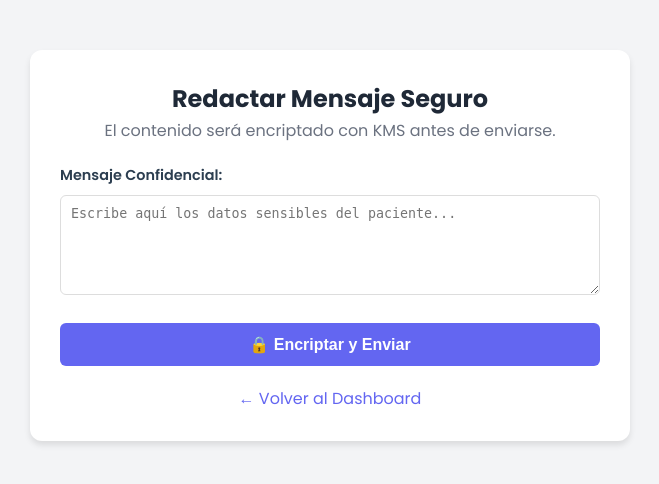
After one commit to galeyro/Web-page-hospital, a Django app: template hospital/login/templates/enviar_secreto.html in a window 1280 px wide. The commit adds this page. Shown: the top 484 px of the page, without its empty margins (310-969 px from the left). Run offline with Django 5.2, Linux system fonts and the light colour scheme; the template is opened without the code that fills it, so the values that code supplies are empty.

Commit message:
feat: Implementar KMS

```diff
--- a/hospital/hospital/urls.py
+++ b/hospital/hospital/urls.py
@@ -45,6 +45,8 @@ urlpatterns = [
     path('create_cita/', crear_cita, name='create_cita'),
     path('confirmar_cita/', confirmar_cita, name='confirmar_cita'),
 
+    path('hospital/redactar/', views.vista_enviar_secreto, name='enviar_secreto'),
+
     # OIDC Routes
     path('oidc/', include('mozilla_django_oidc.urls')),
 ]
--- /dev/null
+++ b/hospital/login/templates/enviar_secreto.html
@@ -0,0 +1,115 @@
+{% load static %}
+<!DOCTYPE html>
+<html lang="es">
+
+<head>
+    <meta charset="UTF-8">
+    <meta name="viewport" content="width=device-width, initial-scale=1.0">
+    <title>Redactar Mensaje Seguro - Alfa Hospital</title>
+    <link rel="stylesheet" href="{% static 'css/styles.css' %}">
+    <link href="https://fonts.googleapis.com/css2?family=Poppins:wght@400;600;700&display=swap" rel="stylesheet">
+    <style>
+        .container {
+            max-width: 600px;
+            margin: 50px auto;
+            background: white;
+            padding: 30px;
+            border-radius: 12px;
+            box-shadow: 0 4px 6px rgba(0, 0, 0, 0.1);
+        }
+
+        .form-group {
+            margin-bottom: 20px;
+        }
+
+        .form-control {
+            width: 100%;
+            padding: 10px;
+            border: 1px solid #ddd;
+            border-radius: 6px;
+            min-height: 100px;
+        }
+
+        .btn-submit {
+            background-color: #6366f1;
+            color: white;
+            border: none;
+            padding: 12px 20px;
+            border-radius: 6px;
+            cursor: pointer;
+            width: 100%;
+            font-size: 16px;
+            font-weight: 600;
+        }
+
+        .btn-submit:hover {
+            background-color: #4f46e5;
+        }
+
+        .alert {
+            padding: 15px;
+            margin-bottom: 20px;
+            border: 1px solid transparent;
+            border-radius: 4px;
+        }
+
+        .alert-success {
+            color: #3c763d;
+            background-color: #dff0d8;
+            border-color: #d6e9c6;
+        }
+
+        .alert-error {
+            color: #a94442;
+            background-color: #f2dede;
+            border-color: #ebccd1;
+        }
+    </style>
+</head>
+
+<body style="background-color: #f3f4f6; font-family: 'Poppins', sans-serif;">
+
+    <div class="container">
+        <h2 style="text-align: center; color: #1f2937;">Redactar Mensaje Seguro</h2>
+        <p style="text-align: center; color: #6b7280; margin-bottom: 20px;">
+            El contenido será encriptado con KMS antes de enviarse.
+        </p>
+
+        {% if messages %}
+        {% for message in messages %}
+        <div class="alert {% if message.tags == 'success' %}alert-success{% else %}alert-error{% endif %}">
+            {{ message }}
+        </div>
+        {% endfor %}
+        {% endif %}
+
+        <form method="post">
+            {% csrf_token %}
+            <div class="form-group">
+                <label for="texto">Mensaje Confidencial:</label>
+                <textarea name="texto" id="texto" class="form-control"
+                    placeholder="Escribe aquí los datos sensibles del paciente..." required></textarea>
+            </div>
+            <button type="submit" class="btn-submit">🔒 Encriptar y Enviar</button>
+        </form>
+
+        {% if texto_encriptado %}
+        <div class="form-group" style="margin-top: 30px;">
+            <label for="encriptado" style="color: #6366f1; font-weight: bold;">Resultado Encriptado (Lo que envió
+                KMS):</label>
+            <textarea id="encriptado" class="form-control" readonly
+                style="background-color: #eef2ff; color: #4338ca; font-family: monospace;">{{ texto_encriptado }}</textarea>
+            <small style="display: block; margin-top: 5px; color: #6b7280;">Este es el contenido cifrado que se envió a
+                Minicore.</small>
+        </div>
+        {% endif %}
+
+        <div style="text-align: center; margin-top: 20px;">
+            <a href="{% url 'post_login_dispatch' %}" style="color: #6366f1; text-decoration: none;">&larr; Volver al
+                Dashboard</a>
+        </div>
+    </div>
+
+</body>
+
+</html>
```
Also changed, not shown: hospital/login/templates/dashboard_usuario.html (+25 -11 lines), hospital/login/views.py (+39 -0 lines).
